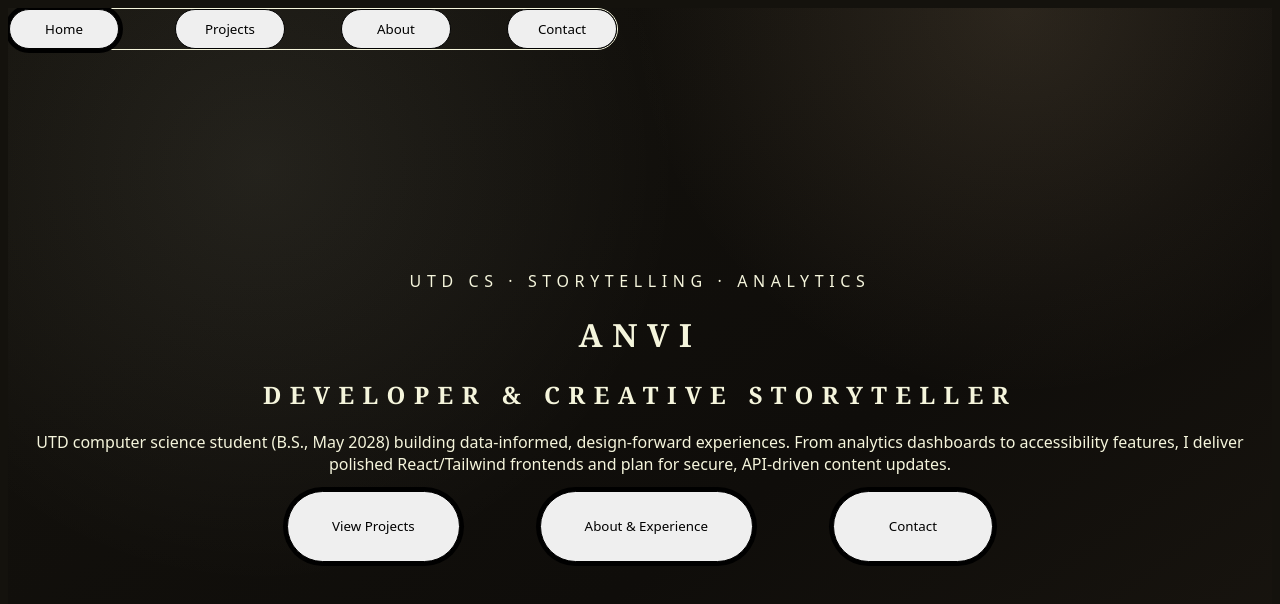
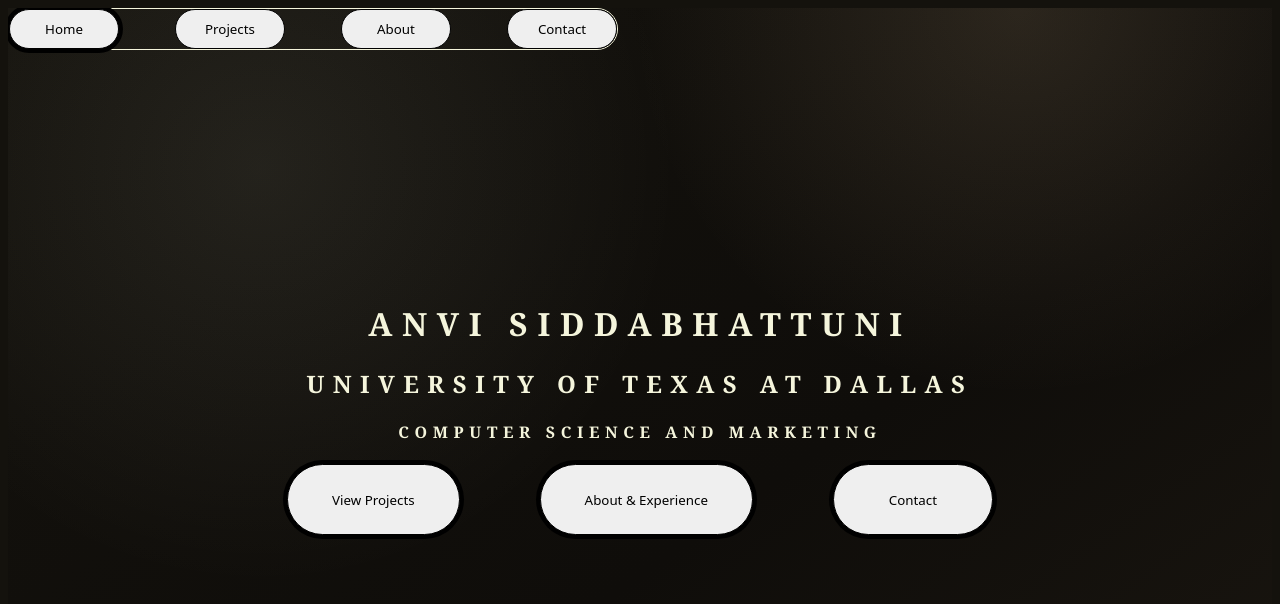
Before and after one commit to anvisiddabhattuni/anvi-portfolio, a React (Vite) app: page / in a window 1280 px wide. Shown: the top 604 px of the page. Built offline with nearby package versions, Linux system fonts and the light colour scheme.

Commit message:
Update hero copy and tighten section widths

```diff
--- a/src/App.jsx
+++ b/src/App.jsx
@@ -127,7 +127,7 @@
 
       {/* Content switcher */}
       <main
-        className={`flex justify-center min-h-screen px-6 md:px-12 ${
+        className={`flex justify-center min-h-screen px-6 ${
           activeTab === "about"
             ? "items-start pt-[22vh] md:pt-[26vh] pb-24 md:pb-32"
             : "items-center pt-32 md:pt-40 pb-24 md:pb-32"
@@ -135,21 +135,17 @@
       >
         {activeTab === "home" && (
           <div className="text-center space-y-8 max-w-4xl">
-            <p className="text-xs uppercase tracking-[0.35em] text-bone/80">
-              UTD CS · Storytelling · Analytics
-            </p>
             <div className="space-y-2">
               <h1 className="font-display text-4xl md:text-5xl tracking-[0.3em] uppercase">
-                Anvi
+                Anvi Siddabhattuni
               </h1>
               <h2 className="font-display text-base md:text-lg tracking-[0.35em] uppercase text-bone/90">
-                Developer &amp; Creative Storyteller
+                University of Texas at Dallas
               </h2>
+              <h4 className="font-display text-base md:text-lg tracking-[0.35em] uppercase text-bone/90">
+                Computer Science and Marketing
+              </h4>
             </div>
-
-            <p className="max-w-3xl mx-auto text-sm md:text-base text-bone/85 leading-relaxed">
-              UTD computer science student (B.S., May 2028) building data-informed, design-forward experiences. From analytics dashboards to accessibility features, I deliver polished React/Tailwind frontends and plan for secure, API-driven content updates.
-            </p>
 
             <div className="flex items-center justify-center gap-[5rem] mt-16 text-[20px] sm:text-[24px] tracking-widerish uppercase flex-wrap">
               <button
@@ -178,7 +174,7 @@
         )}
 
         {activeTab === "projects" && (
-          <section className="bg-bone/10 text-bone w-full max-w-4xl rounded-3xl px-6 md:px-12 py-12 shadow-2xl shadow-black/40 border border-bone/20 space-y-8 backdrop-blur">
+          <section className="bg-bone/10 text-bone w-full max-w-3xl rounded-3xl px-6 py-12 shadow-2xl shadow-black/40 border border-bone/20 space-y-8 backdrop-blur">
             <div className="flex items-center justify-between gap-4 flex-wrap">
               <h3 className="font-display text-lg md:text-xl uppercase tracking-widerish">
                 Selected Projects
@@ -226,7 +222,7 @@
         {activeTab === "about" && (
           <>
             <div className="h-40 md:h-56" aria-hidden />
-            <section className="bg-bone/10 text-bone w-full max-w-5xl rounded-3xl px-8 md:px-16 pt-20 md:pt-24 pb-14 shadow-2xl shadow-black/40 space-y-12 border border-bone/20 backdrop-blur scroll-mt-[18vh] md:scroll-mt-[22vh]">
+            <section className="bg-bone/10 text-bone w-full max-w-4xl rounded-3xl px-6 pt-20 md:pt-24 pb-14 shadow-2xl shadow-black/40 space-y-12 border border-bone/20 backdrop-blur scroll-mt-[18vh] md:scroll-mt-[22vh]">
               <div className="flex items-center justify-between gap-4 flex-wrap space-y-4 md:space-y-0">
                 <h3 className="font-display text-lg md:text-xl uppercase tracking-widerish">
                   About & Experience
@@ -303,7 +299,7 @@
         )}
 
         {activeTab === "contact" && (
-          <section className="bg-bone/10 text-bone w-full max-w-xl rounded-3xl px-6 md:px-10 py-12 shadow-2xl shadow-black/40 text-center space-y-4 border border-bone/20 backdrop-blur">
+          <section className="bg-bone/10 text-bone w-full max-w-lg rounded-3xl px-6 sm:px-8 md:px-10 lg:px-20 xl:px-28 py-12 shadow-2xl shadow-black/40 text-center space-y-4 border border-bone/20 backdrop-blur">
             <h3 className="font-display text-lg md:text-xl uppercase tracking-widerish">
               Contact
             </h3>
```
